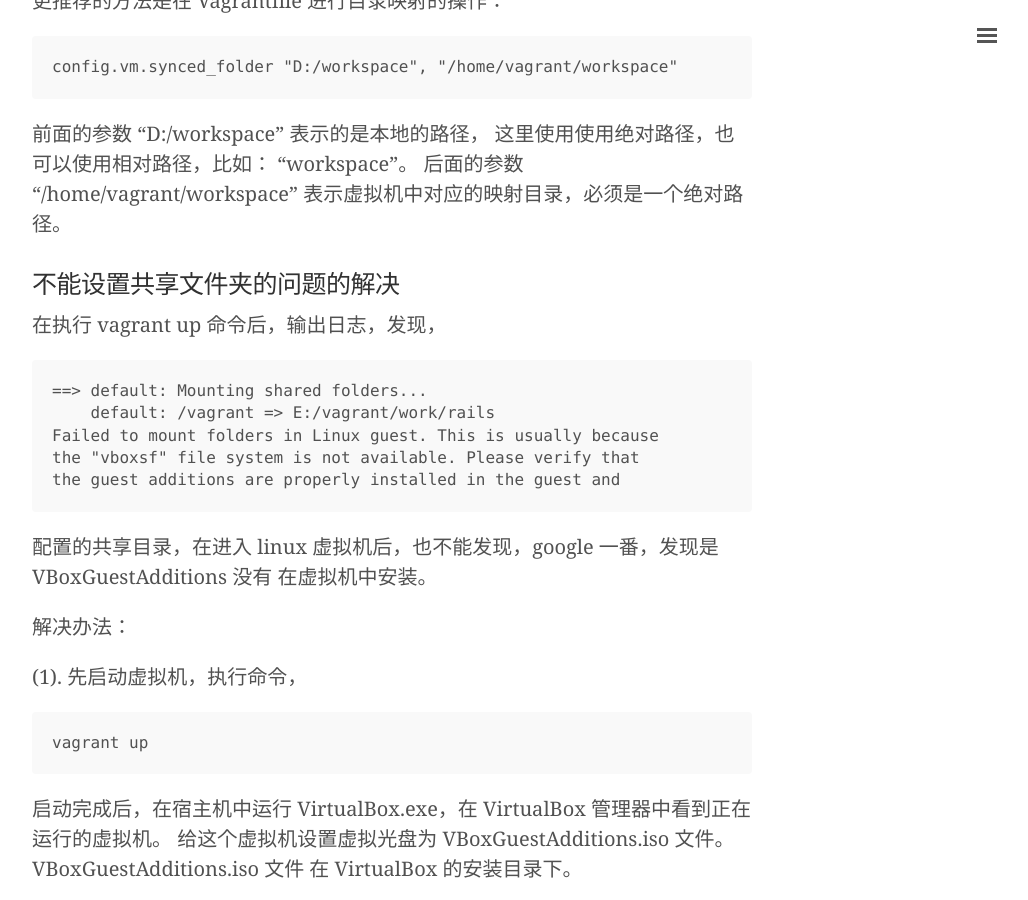
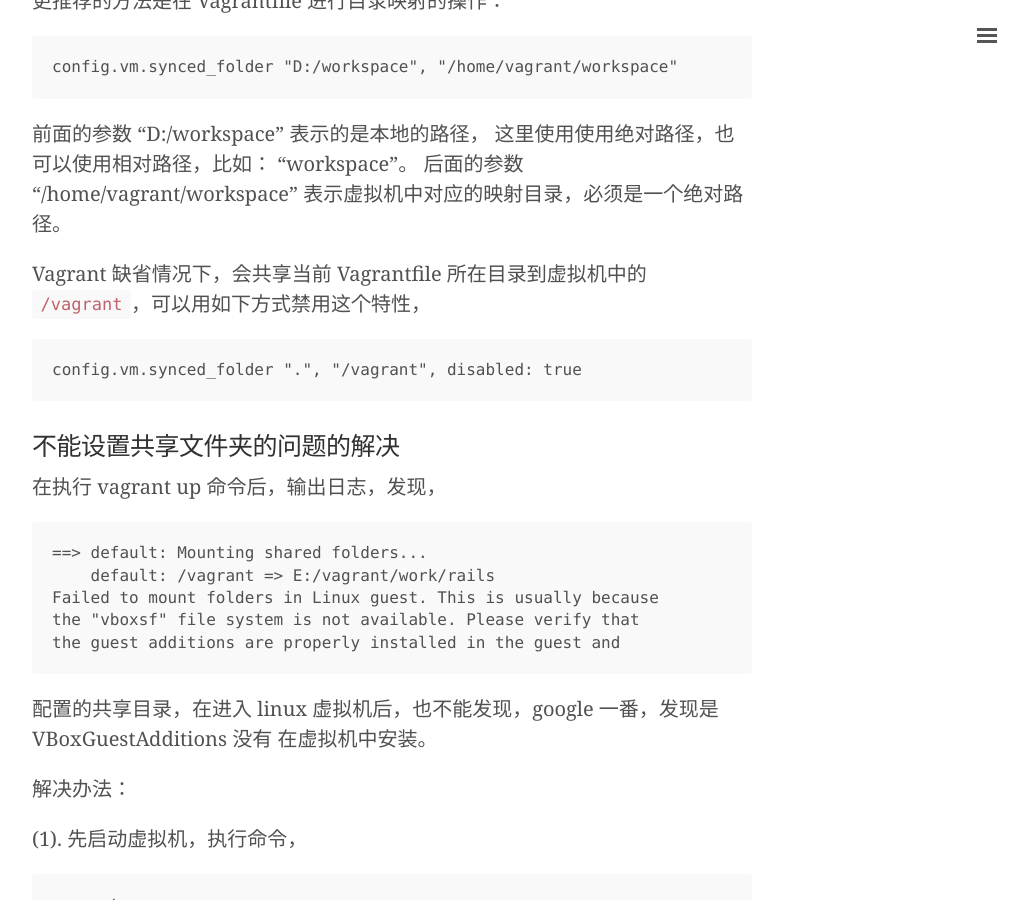
Before and after one commit to 0000-bigtree/0000-bigtree.github.io, a Jekyll site: the page built from _posts/2015-08-12-config-vagrant-on-win7.md, in a window 1280 px wide and 900 px high, scrolled down 4330 px. Shown: the whole window, without its empty margins (248-1276 px from the left). Built offline with Jekyll 4.4.1, drawn with Linux system fonts in a browser that asks for light colours.

Commit message:
添加如何禁用缺省共享(即/vagrant共享)的方法

```diff
--- a/_posts/2015-08-12-config-vagrant-on-win7.md
+++ b/_posts/2015-08-12-config-vagrant-on-win7.md
@@ -146,6 +146,10 @@
 前面的参数 “D:/workspace” 表示的是本地的路径，
 这里使用使用绝对路径，也可以使用相对路径，比如： “workspace”。
 后面的参数 “/home/vagrant/workspace” 表示虚拟机中对应的映射目录，必须是一个绝对路径。
+
+Vagrant 缺省情况下，会共享当前 Vagrantfile 所在目录到虚拟机中的 `/vagrant`，可以用如下方式禁用这个特性，
+
+    config.vm.synced_folder ".", "/vagrant", disabled: true
 
 ### 不能设置共享文件夹的问题的解决
 
```
